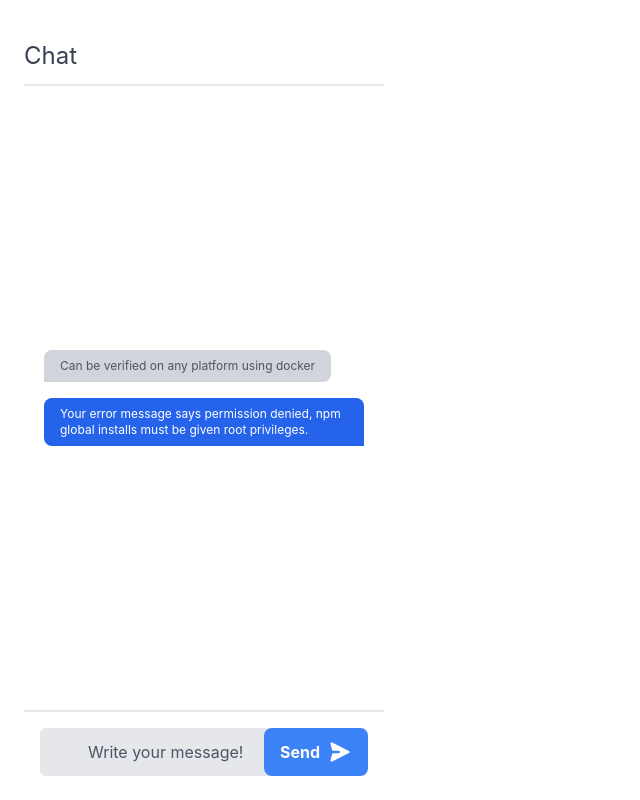
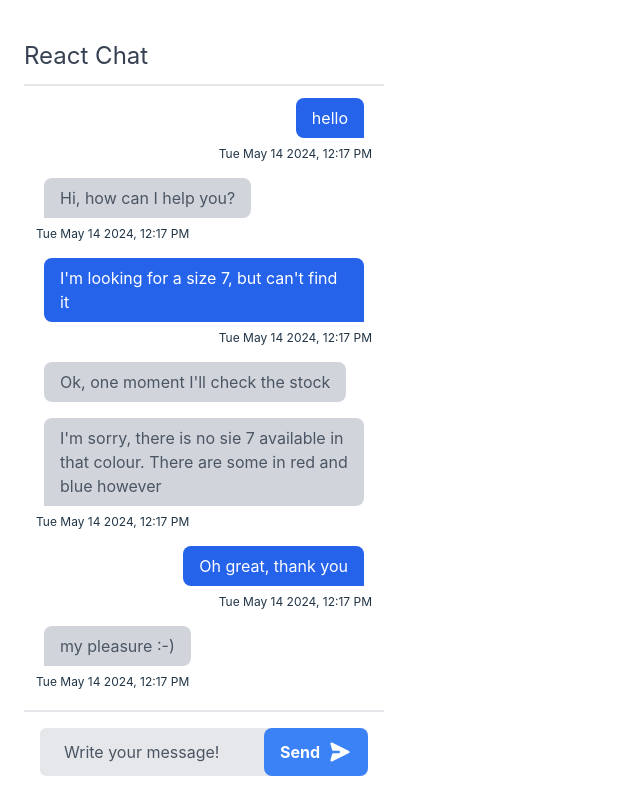
Before and after one commit to shashikant-wagh/powerfront-frontendtest, a React (Vite) app: page / in a window 1280 px wide. Shown: the whole page, without its empty margins (0-640 px from the left). Built offline with nearby package versions, Linux system fonts and the light colour scheme.

Commit message:
Updated App.jsx to use chat.js

```diff
--- a/src/App.jsx
+++ b/src/App.jsx
@@ -1,11 +1,63 @@
+import React from "react";
+import { useRef, useState, useEffect } from "react";
+
+import chat from "./assets/js/chat.js";
+
+const formatDateTime = (datetime) => {
+  const date = new Date(datetime);
+
+  return (
+    date.toDateString() +
+    ", " +
+    date.toLocaleTimeString("en-US", {
+      hour: "numeric",
+      minute: "2-digit",
+    })
+  );
+};
+
 function App() {
+  const [message, setMessage] = useState("");
+  const [chatHistory, setChatHistory] = useState([]);
+  const messagesEndRef = useRef(null);
+
+  useEffect(() => {
+    chat.getChatHistory(setChatHistory);
+  }, []);
+
+  useEffect(() => {
+    chat.addListener("chatreceived", function (data) {
+      setChatHistory((prev) => [...prev, data.chat]);
+    });
+
+    return () => {
+      chat.removeListener("chatreceived");
+    };
+  }, []);
+
+  useEffect(() => {
+    scrollToBottom();
+  }, [chatHistory]);
+
+  const scrollToBottom = () => {
+    if (messagesEndRef.current) {
+      // messagesEndRef.current.scrollIntoView({ behavior: "smooth" });
+    }
+  };
+
+  const onSubmit = (e) => {
+    e.preventDefault();
+    chat.sendChat(message);
+    setMessage("");
+  };
+
   return (
     <div className="flex-1 p:2 sm:p-6 justify-between flex flex-col h-screen">
       <div className="flex sm:items-center justify-between py-3 border-b-2 border-gray-200">
         <div className="relative flex items-center space-x-4">
           <div className="flex flex-col leading-tight">
             <div className="text-2xl mt-1 flex items-center">
-              <span className="text-gray-700 mr-3">Chat</span>
+              <span className="text-gray-700 mr-3">React Chat</span>
             </div>
           </div>
         </div>
@@ -14,40 +66,63 @@ function App() {
         id="messages"
         className="flex flex-col space-y-4 p-3 overflow-y-auto scrollbar-thumb-blue scrollbar-thumb-rounded scrollbar-track-blue-lighter scrollbar-w-2 scrolling-touch"
       >
-        <div className="chat-message">
-          <div className="flex items-end">
-            <div className="flex flex-col space-y-2 text-xs max-w-xs mx-2 order-2 items-start">
-              <div>
-                <span className="px-4 py-2 rounded-lg inline-block rounded-bl-none bg-gray-300 text-gray-600">
-                  Can be verified on any platform using docker
-                </span>
+        {chatHistory.map((chat, index) => {
+          const positionClass =
+            chat.from.toLowerCase() === "visitor" ? "justify-end" : "";
+
+          const colorClass =
+            chat.from.toLowerCase() === "visitor"
+              ? "bg-blue-600 text-white"
+              : "bg-gray-300 text-gray-600";
+
+          const chatContinues =
+            chat.from.toLowerCase() ===
+            chatHistory[index + 1]?.from?.toLowerCase();
+
+          const shapeClass = chatContinues
+            ? ""
+            : chat.from.toLowerCase() === "visitor"
+            ? "rounded-br-none"
+            : "rounded-bl-none";
+
+          return (
+            <div key={index} className="chat-message">
+              <div className={`flex items-end ${positionClass}`}>
+                <div className="flex flex-col space-y-2 max-w-xs mx-2 order-2 items-start">
+                  <div>
+                    <span
+                      className={`px-4 py-2 rounded-lg inline-block ${shapeClass} ${colorClass}`}
+                    >
+                      {chat.message}
+                    </span>
+                  </div>
+                </div>
               </div>
+
+              {chatContinues ? null : (
+                <div
+                  className={`flex items-end  text-xs text-right mt-2 ${positionClass}`}
+                >
+                  {formatDateTime(chat.datetime)}
+                </div>
+              )}
             </div>
-          </div>
-        </div>
-        <div className="chat-message">
-          <div className="flex items-end justify-end">
-            <div className="flex flex-col space-y-2 text-xs max-w-xs mx-2 order-1 items-end">
-              <div>
-                <span className="px-4 py-2 rounded-lg inline-block rounded-br-none bg-blue-600 text-white ">
-                  Your error message says permission denied, npm global installs
-                  must be given root privileges.
-                </span>
-              </div>
-            </div>
-          </div>
-        </div>
+          );
+        })}
+        <div ref={messagesEndRef} />
       </div>
       <div className="border-t-2 border-gray-200 px-4 pt-4 mb-2 sm:mb-0">
-        <div className="relative flex">
+        <form className="relative flex" onSubmit={onSubmit}>
           <input
             type="text"
+            value={message}
+            onChange={(e) => setMessage(e.target.value)}
             placeholder="Write your message!"
-            className="w-full focus:outline-none focus:placeholder-gray-400 text-gray-600 placeholder-gray-600 pl-12 bg-gray-200 rounded-md py-3"
+            className="w-full focus:outline-none focus:placeholder-gray-400 text-gray-600 placeholder-gray-600 pl-6 bg-gray-200 rounded-md py-3"
           />
           <div className="absolute right-0 items-center inset-y-0 hidden sm:flex">
             <button
-              type="button"
+              type="submit"
               className="inline-flex items-center justify-center rounded-lg px-4 py-3 transition duration-500 ease-in-out text-white bg-blue-500 hover:bg-blue-400 focus:outline-none"
             >
               <span className="font-bold">Send</span>
@@ -61,7 +136,7 @@ function App() {
               </svg>
             </button>
           </div>
-        </div>
+        </form>
       </div>
     </div>
   );
```
